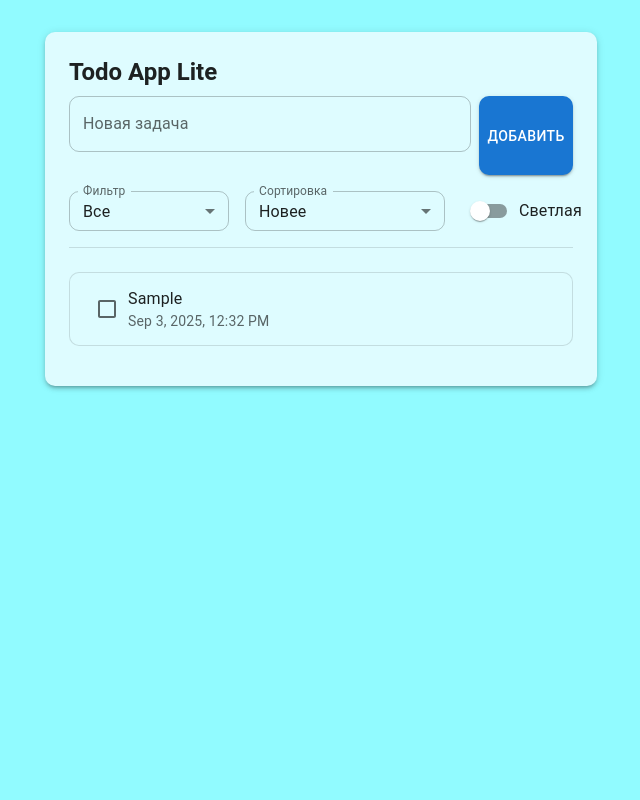
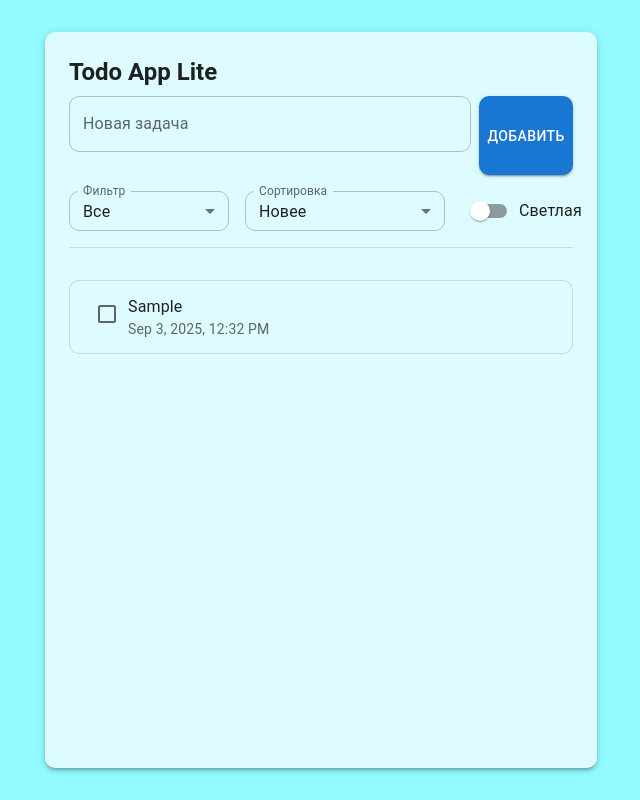
Before and after one commit to MaxZageev/1-todo-basic-main, a React (Vite) app in the folder todo-app/: page / in a window 1280 px wide. Both pictures are taken after typing "Sample" into the empty fields and a click on the button "ДОБАВИТЬ". Shown: the whole page, without its empty margins (319-959 px from the left). Built offline with nearby package versions, Linux system fonts and the light colour scheme; some icons are missing.

Commit message:
fix scroll and edit icon

```diff
--- a/todo-app/src/App.tsx
+++ b/todo-app/src/App.tsx
@@ -1,5 +1,5 @@
 import React, { useEffect, useState } from 'react';
-import { Container, Paper, Typography, Stack, Divider } from '@mui/material';
+import { Container, Paper, Typography, Stack, Divider, Box } from '@mui/material';
 import AddTodo from './components/AddTodo';
 import TodoList from './components/TodoList';
 import FilterSort from './components/Controls/FilterSort';
@@ -15,50 +15,54 @@ const App: React.FC = () => {
   const [filter, setFilter] = useState<Filter>('all');
   const [sort, setSort] = useState<SortOrder>('newFirst');
 
-  useEffect(() => { saveTodos(todos); }, [todos]);
+  useEffect(() => {
+    saveTodos(todos);
+  }, [todos]);
 
   const addTodo = (text: string) => {
     const next: Todo = { id: uuid(), text, completed: false, createdAt: new Date() };
-    setTodos(prev => [next, ...prev]);
+    setTodos((prev) => [next, ...prev]);
   };
 
   const toggle = (id: string) => {
-    setTodos(prev => prev.map(t => (t.id === id ? { ...t, completed: !t.completed } : t)));
+    setTodos((prev) => prev.map((t) => (t.id === id ? { ...t, completed: !t.completed } : t)));
   };
 
   const remove = (id: string) => {
-    setTodos(prev => prev.filter(t => t.id !== id));
+    setTodos((prev) => prev.filter((t) => t.id !== id));
   };
 
   const edit = (id: string, nextText: string) => {
-    setTodos(prev => prev.map(t => (t.id === id ? { ...t, text: nextText } : t)));
+    setTodos((prev) => prev.map((t) => (t.id === id ? { ...t, text: nextText } : t)));
   };
 
   return (
-    <Container maxWidth="sm" sx={{ py: 4 }}>
-      <Paper elevation={3} sx={{ p: 3 }}>
+    <Container maxWidth="sm" sx={{ py: 4, height: '100vh', display: 'flex', flexDirection: 'column' }}>
+      <Paper
+        elevation={3}
+        sx={{
+          p: 3,
+          flex: 1,
+          display: 'flex',
+          flexDirection: 'column',
+          overflow: 'hidden',
+        }}
+      >
         <Typography variant="h5" fontWeight={700} gutterBottom>
           Todo App Lite
         </Typography>
 
-        <Stack spacing={2}>
+        {/* Верхушка (форма + фильтры) */}
+        <Stack spacing={2} sx={{ flexShrink: 0 }}>
           <AddTodo onAdd={addTodo} />
-          <FilterSort
-            filter={filter}
-            sort={sort}
-            onChangeFilter={setFilter}
-            onChangeSort={setSort}
-          />
+          <FilterSort filter={filter} sort={sort} onChangeFilter={setFilter} onChangeSort={setSort} />
           <Divider />
-          <TodoList
-            items={todos}
-            filter={filter}
-            sort={sort}
-            onToggle={toggle}
-            onDelete={remove}
-            onEdit={edit}
-          />
         </Stack>
+
+        {/* Список заметок — скроллится отдельно */}
+        <Box sx={{ flex: 1, overflowY: 'auto', mt: 2 }}>
+          <TodoList items={todos} filter={filter} sort={sort} onToggle={toggle} onDelete={remove} onEdit={edit} />
+        </Box>
       </Paper>
     </Container>
   );
--- a/todo-app/src/components/TodoItem/index.tsx
+++ b/todo-app/src/components/TodoItem/index.tsx
@@ -1,5 +1,14 @@
 import React, { useState } from 'react';
-import { Checkbox, IconButton, ListItem, ListItemText, TextField, Box, Tooltip } from '@mui/material';
+import {
+  Checkbox,
+  IconButton,
+  ListItem,
+  ListItemText,
+  TextField,
+  Box,
+  Tooltip,
+  Typography,
+} from '@mui/material';
 import DeleteIcon from '@mui/icons-material/Delete';
 import EditIcon from '@mui/icons-material/Edit';
 import SaveIcon from '@mui/icons-material/Save';
@@ -15,9 +24,21 @@ type Props = {
   onEdit: (id: string, nextText: string) => void;
 };
 
-const TodoItem: React.FC<Props> = ({ id, text, completed, createdAt, onToggle, onDelete, onEdit }) => {
+const MAX_PREVIEW_HEIGHT = 50; // ограничение высоты текста в пикселях
+
+const TodoItem: React.FC<Props> = ({
+  id,
+  text,
+  completed,
+  createdAt,
+  onToggle,
+  onDelete,
+  onEdit,
+}) => {
   const [editing, setEditing] = useState(false);
   const [draft, setDraft] = useState(text);
+  const [expanded, setExpanded] = useState(false);
+
   const save = () => {
     const val = draft.trim();
     if (val) {
@@ -28,55 +49,107 @@ const TodoItem: React.FC<Props> = ({ id, text, completed, createdAt, onToggle, o
 
   return (
     <ListItem
+      alignItems="flex-start"
       sx={{
         bgcolor: 'background.paper',
         borderRadius: 1,
         mb: 1,
         border: (theme) => `1px solid ${theme.palette.divider}`,
+        display: 'flex',
+        flexDirection: 'row',
+        alignItems: 'flex-start',
       }}
-      secondaryAction={
-        <Box display="flex" gap={0.5}>
+    >
+      <Checkbox checked={completed} onChange={() => onToggle(id)} sx={{ mt: 0.5 }} />
+
+      <Box sx={{ flex: 1, mr: 1 }}>
+        {!editing ? (
+          <>
+            <ListItemText
+              primary={
+                <Typography
+                  component="span"
+                  sx={{
+                    whiteSpace: 'pre-wrap',
+                    wordBreak: 'break-word',
+                    maxHeight: expanded ? 'none' : MAX_PREVIEW_HEIGHT,
+                    overflow: 'hidden',
+                    textDecoration: completed ? 'line-through' : 'none',
+                    opacity: completed ? 0.7 : 1,
+                    display: 'block',
+                  }}
+                >
+                  {text}
+                </Typography>
+              }
+              secondary={new Intl.DateTimeFormat(undefined, {
+                dateStyle: 'medium',
+                timeStyle: 'short',
+              }).format(createdAt)}
+            />
+            {text.length > 120 && (
+              <Typography
+                variant="body2"
+                color="primary"
+                sx={{ cursor: 'pointer', mt: 0.5 }}
+                onClick={() => setExpanded(!expanded)}
+              >
+                {expanded ? 'Скрыть' : 'Показать ещё'}
+              </Typography>
+            )}
+          </>
+        ) : (
+          <TextField
+            value={draft}
+            onChange={(e) => setDraft(e.target.value)}
+            onKeyDown={(e) => {
+              if (e.key === 'Enter') save();
+              if (e.key === 'Escape') {
+                setEditing(false);
+                setDraft(text);
+              }
+            }}
+            fullWidth
+            size="small"
+            autoFocus
+            multiline
+          />
+        )}
+      </Box>
+
+      <Box display="flex" gap={0.5} alignItems="flex-start">
         {!editing ? (
           <Tooltip title="Редактировать">
-              <IconButton edge="end" onClick={() => setEditing(true)}><EditIcon /></IconButton>
+            <IconButton edge="end" onClick={() => setEditing(true)}>
+              <EditIcon />
+            </IconButton>
           </Tooltip>
         ) : (
           <>
             <Tooltip title="Сохранить">
-                <IconButton edge="end" onClick={save}><SaveIcon /></IconButton>
+              <IconButton edge="end" onClick={save}>
+                <SaveIcon />
+              </IconButton>
             </Tooltip>
             <Tooltip title="Удалить">
-                 <IconButton edge="end" onClick={() => onDelete(id)}><DeleteIcon /></IconButton>
+              <IconButton edge="end" onClick={() => onDelete(id)}>
+                <DeleteIcon />
+              </IconButton>
             </Tooltip>
             <Tooltip title="Отмена">
-                <IconButton edge="end" onClick={() => { setEditing(false); setDraft(text); }}>
+              <IconButton
+                edge="end"
+                onClick={() => {
+                  setEditing(false);
+                  setDraft(text);
+                }}
+              >
                 <CloseIcon />
               </IconButton>
             </Tooltip>
           </>
         )}
       </Box>
-      }
-    >
-      <Checkbox checked={completed} onChange={() => onToggle(id)} />
-      {!editing ? (
-        <ListItemText
-          primary={text}
-          secondary={new Intl.DateTimeFormat(undefined, {
-            dateStyle: 'medium', timeStyle: 'short'
-          }).format(createdAt)}
-          sx={{ textDecoration: completed ? 'line-through' : 'none', opacity: completed ? 0.7 : 1 }}
-        />
-      ) : (
-        <TextField
-          value={draft}
-          onChange={(e) => setDraft(e.target.value)}
-          onKeyDown={(e) => { if (e.key === 'Enter') save(); if (e.key === 'Escape') { setEditing(false); setDraft(text); } }}
-          fullWidth
-          size="small"
-          autoFocus
-        />
-      )}
     </ListItem>
   );
 };
```
Lines whose indentation alone changed are shown as unchanged.
